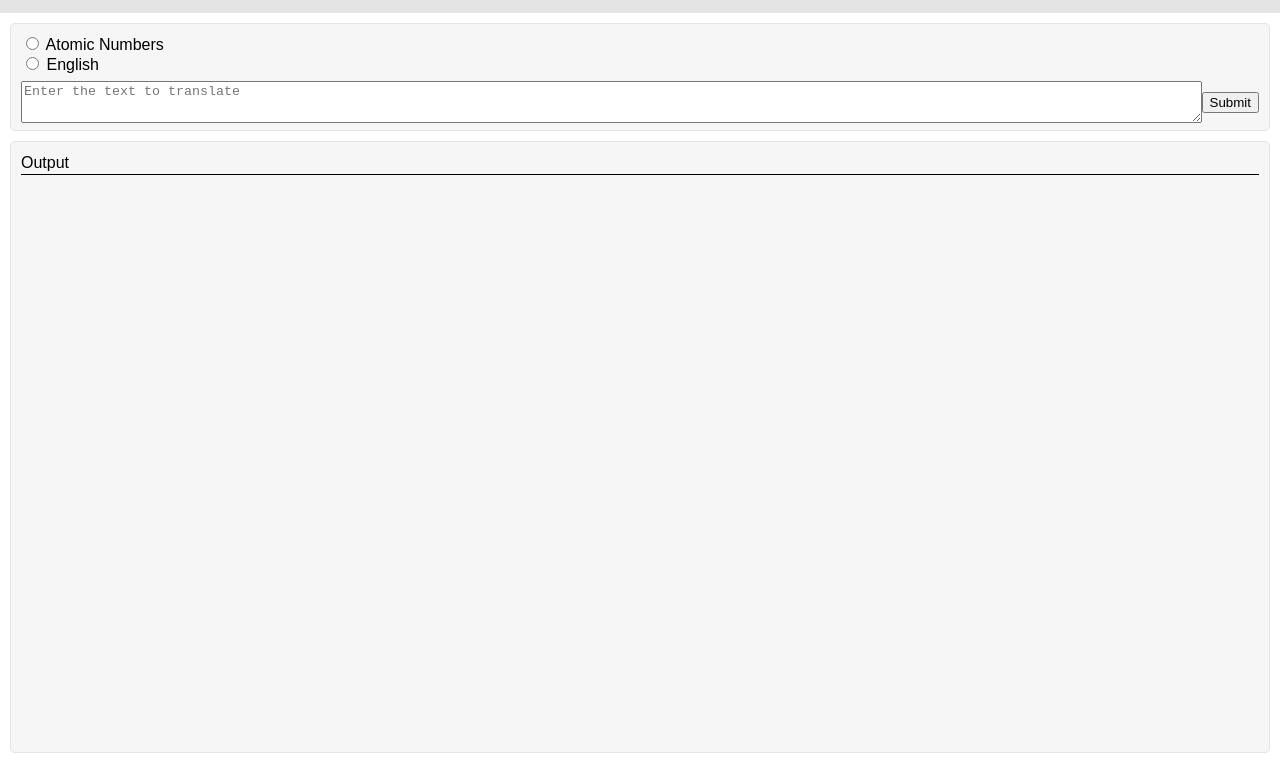
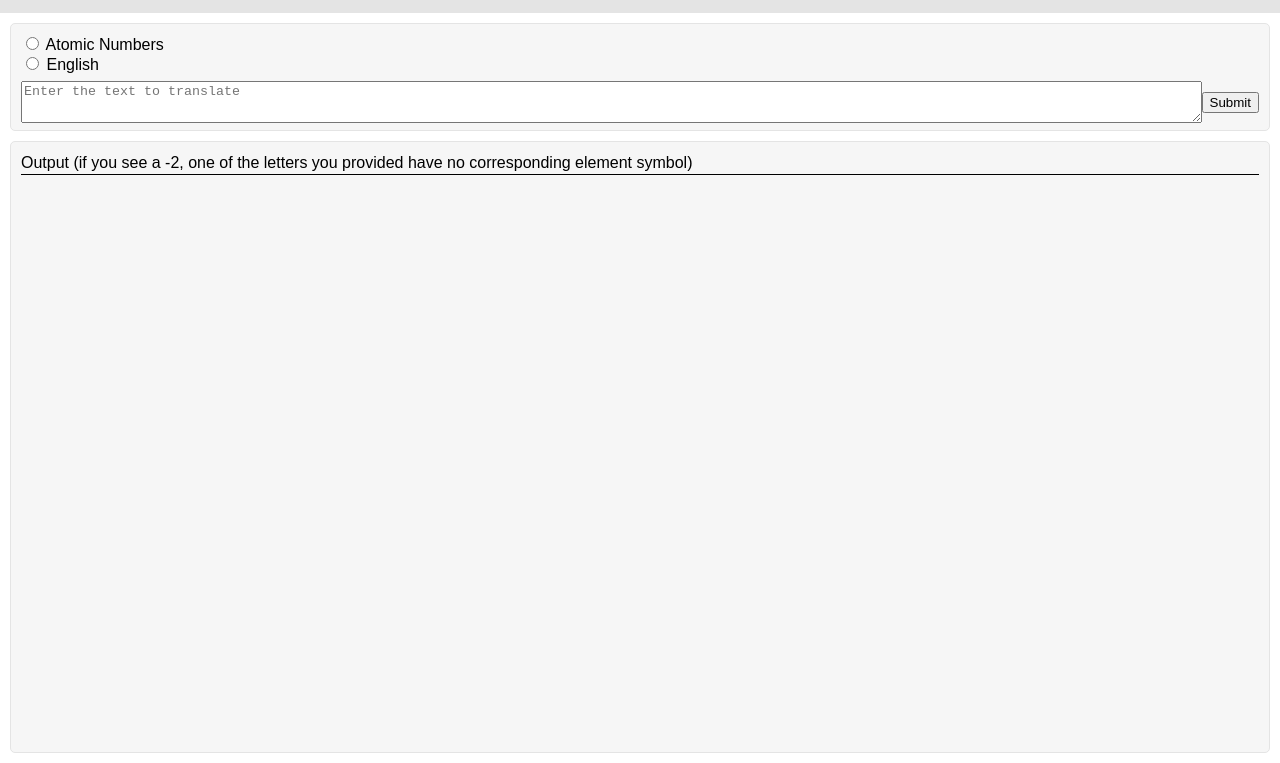
Before and after one commit to EricRabil/PeriodicTingz, a plain HTML site: page index.html in a window 1280 px wide. Shown: the part 37-800 px from the top of the page. Drawn offline with Linux system fonts and the light colour scheme.

Commit message:
Add disclaimer

```diff
--- a/site.css
+++ b/site.css
@@ -69,7 +69,7 @@ body {
 }
 
 .output:before {
-    content: "Output";
+    content: "Output (if you see a -2, one of the letters you provided have no corresponding element symbol)";
     width: 100%;
 
     padding-top: 2px;
```
